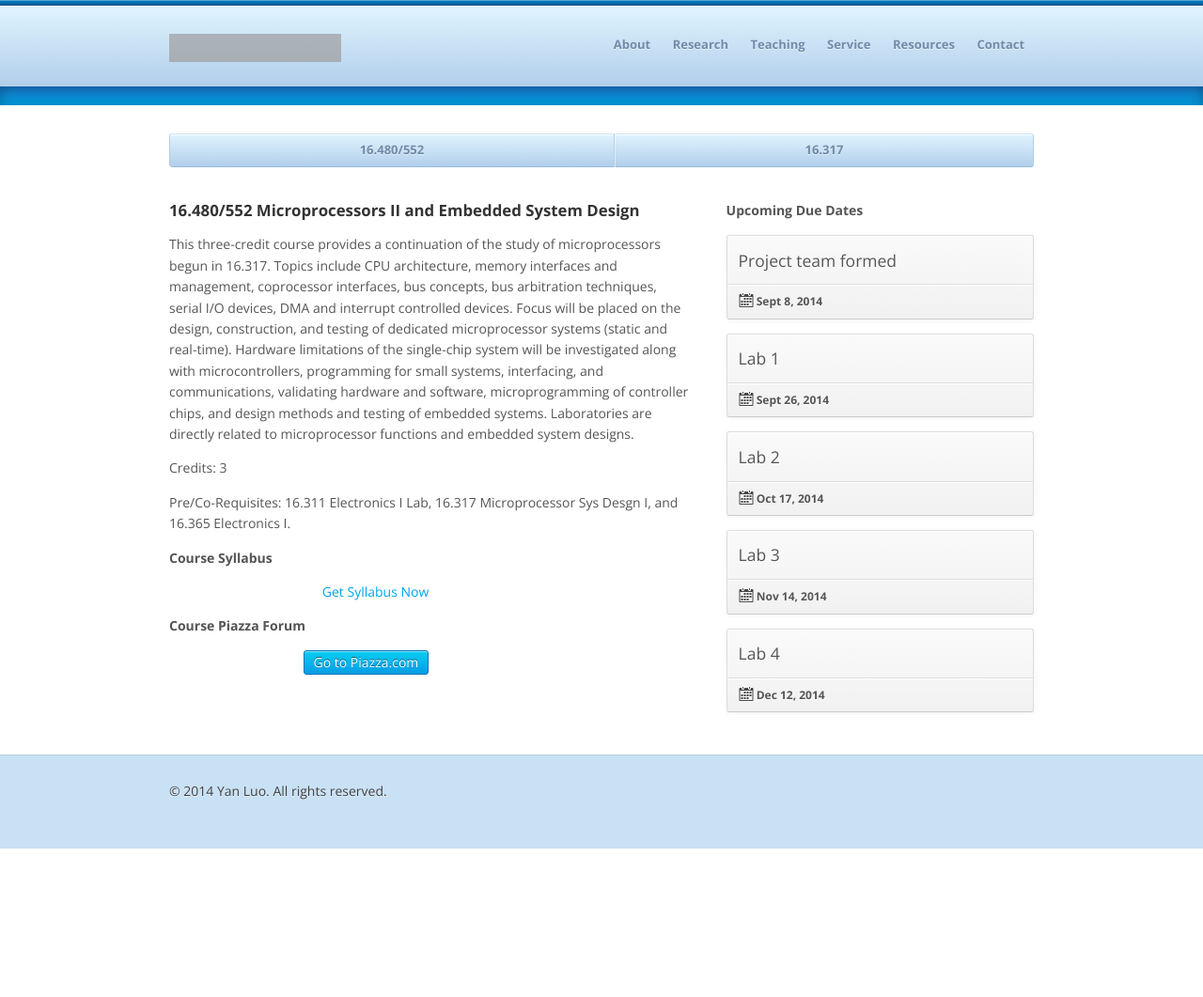
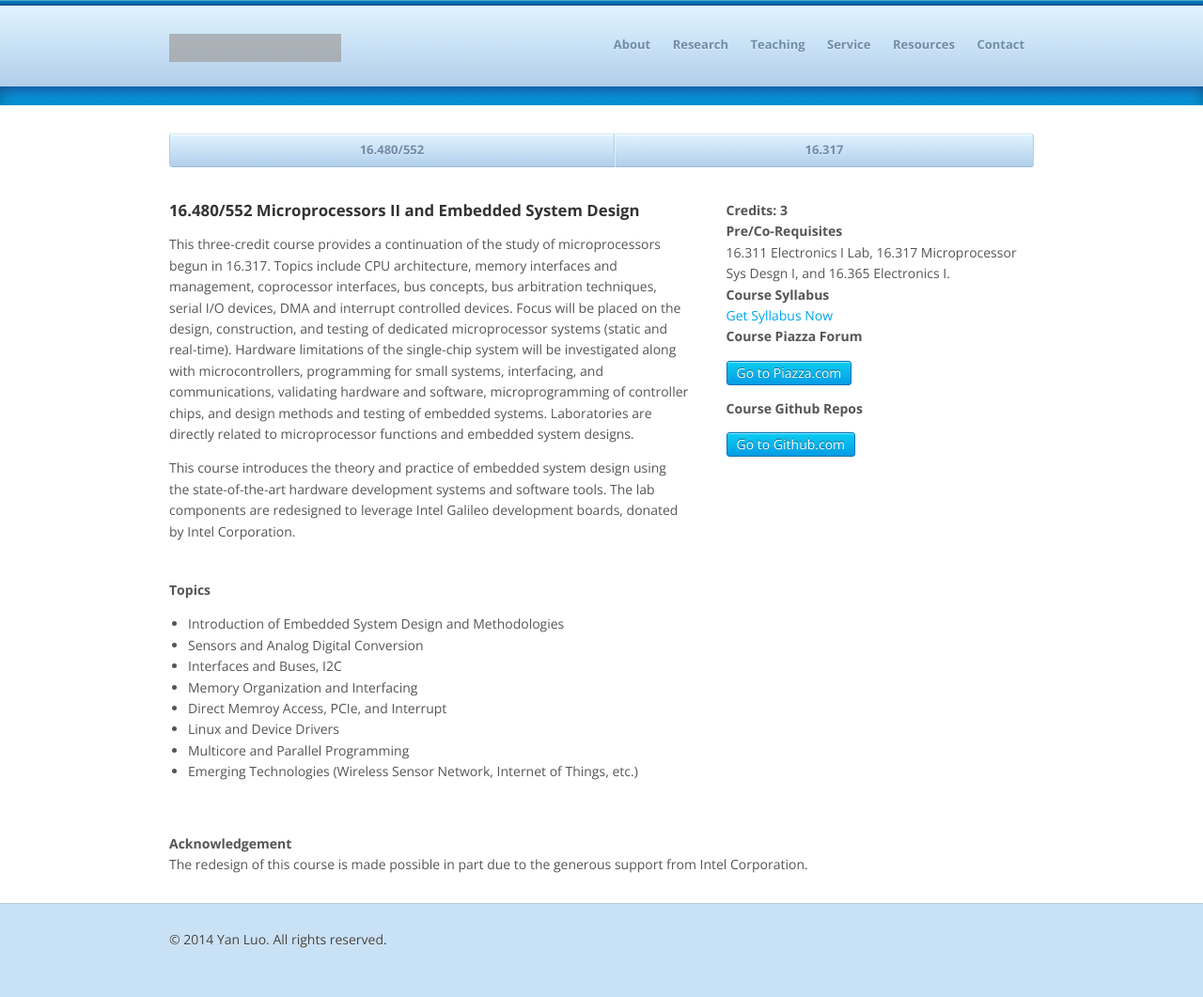
Before and after one commit to eliedaou/acanetsDev, a Jekyll site: the page built from teaching/16.480.552/index.html, in a window 1280 px wide. Shown: the whole page at 94% size. Built offline with Jekyll 4.4.1, drawn with Linux system fonts in a browser that asks for light colours; Markdown is read by kramdown in place of the engine named in the settings; before the commit the page ends 903 px from its top, so only the background shows below that; grey boxes are pictures that could not be loaded.

Commit message:
updates to 16.480 website

```diff
--- a/teaching/16.480.552/index.html
+++ b/teaching/16.480.552/index.html
@@ -22,11 +22,11 @@ prerequisites: 16.311 Electronics I Lab, 16.317 Microprocessor Sys Desgn I, and
     microprocessor functions and embedded system designs.
 </p>
 
-<p>Credits: 3 </p>
-
-<p>Pre/Co-Requisites: 16.311 Electronics I Lab, 16.317 Microprocessor Sys Desgn I, and 16.365 Electronics I.</p>
-
-
+This course introduces the theory and practice of embedded system design
+using the state-of-the-art hardware development systems and software tools.
+The lab components are redesigned to leverage Intel Galileo development boards,
+donated by Intel Corporation.
+<!--
 {% for class in site.tags.16-480-552 reversed %}
     <div class="container">
       <div class="half">
@@ -46,7 +46,7 @@ prerequisites: 16.311 Electronics I Lab, 16.317 Microprocessor Sys Desgn I, and
       </div>
     </div>
 {% endfor %}
-
+-->
     <!--div class="container">
       <div class="half">
         <h4>Topics</h4>
@@ -69,49 +69,58 @@ Memory addressing and organization. Stack operation.</li>
 
   </div>
 </div>
+
 <div class="golden-small">
   <div class="content">
-    <h4>Upcoming Due Dates</h4>
+    <h4>Credits: 3</h4>
+    <h4>Pre/Co-Requisites</h4> 16.311 Electronics I Lab, 16.317 Microprocessor Sys Desgn I, and 16.365 Electronics I.
+    {% for class in site.tags.16-480-552 reversed %}
+    <h4>Course Syllabus</h4>  <a href="{{ class.syllabus_pdf }}" >Get Syllabus Now</a>
+     <h4>Course Piazza Forum</h4> <p>
+      <a href="{{ class.piazza_url }}" class="button">Go to Piazza.com</a> </p>
+     <h4>Course Github Repos</h4> <p>
+      <a href="{{ class.github_url }}" class="button">Go to Github.com</a> </p>
+    {% endfor %}
+    <!--h4>Upcoming Due Dates</h4>
     <ul class="resource-list class-list">
       {% for class in site.tags.16-480-552-due reversed %}
         <li class="resource class small-class">
           <div class="summary">
-            <!--div class="actions">
-              <p class="register">
-                <a href="{{ class.registration_url }}" class="button">Register Now</a>
-              </p>
-            </div-->
             <h4>{{ class.title }}</h4>
-            <p>
-            </p>
-            <!--div class="description">
-              <p class="register">
-                <a href="{{ class.hw_url }}" class="button">Review Now</a>
-              </p>
-            </div-->
           </div>
           <div class="details">
             <span class="date">
               <img src="{{ site.url }}/img/icon-calendar.png" width="16px" height="16px" class="icon">
               {{ class.the_date }}
             </span>
-            <!--span class="time">
-              <img src="{{ site.url }}/img/icon-clock.png" width="16px" height="16px" class="icon">
-              {{ class.start_time }}
-              {% if class.end_time %} to {{ class.end_time }}{% endif %}
-              {% if class.timezone %}(<a href="{{ class.timezonelink }}">{{ class.timezone }}</a>){% endif %}
-            </span-->
           </div>
         </li>
       {% endfor %}
       {% if site.tags.web-foundations[0] == null %}
         <p>There are no scheduled web-based foundation classes at this time. Stay tuned for updates!</p>
       {% endif %}
-    </ul>
-    <!--p>Private group events are available. Please <a href="{{ site.url }}/contact/">contact us</a> for more information.</p-->
-    <!--{% if page.prerequisites %}
-      <h4>Prerequisites</h4>
-      <p>{{ page.prerequisites }}</p>
-    {% endif %} -->
+    </ul-->
   </div>
 </div>
+
+<div class="container">
+  <div class="content">
+    <h4>Topics</h4>
+    <ul>
+      <li> Introduction of Embedded System Design and Methodologies
+      <li> Sensors and Analog Digital Conversion
+      <li> Interfaces and Buses, I2C
+      <li> Memory Organization and Interfacing
+      <li> Direct Memroy Access, PCIe, and Interrupt
+      <li> Linux and Device Drivers
+      <li> Multicore and Parallel Programming
+      <li> Emerging Technologies (Wireless Sensor Network, Internet of Things, etc.)
+    </ul>
+  </div>
+
+  <div class="content">
+    <h4>Acknowledgement</h4>
+    The redesign of this course is made possible in part due to the generous support from Intel Corporation.
+  </div>
+
+</div>
```
Also changed, not shown: teaching/16.480.552/_posts/2014-8-13-a1.md (+2 -1 lines).
